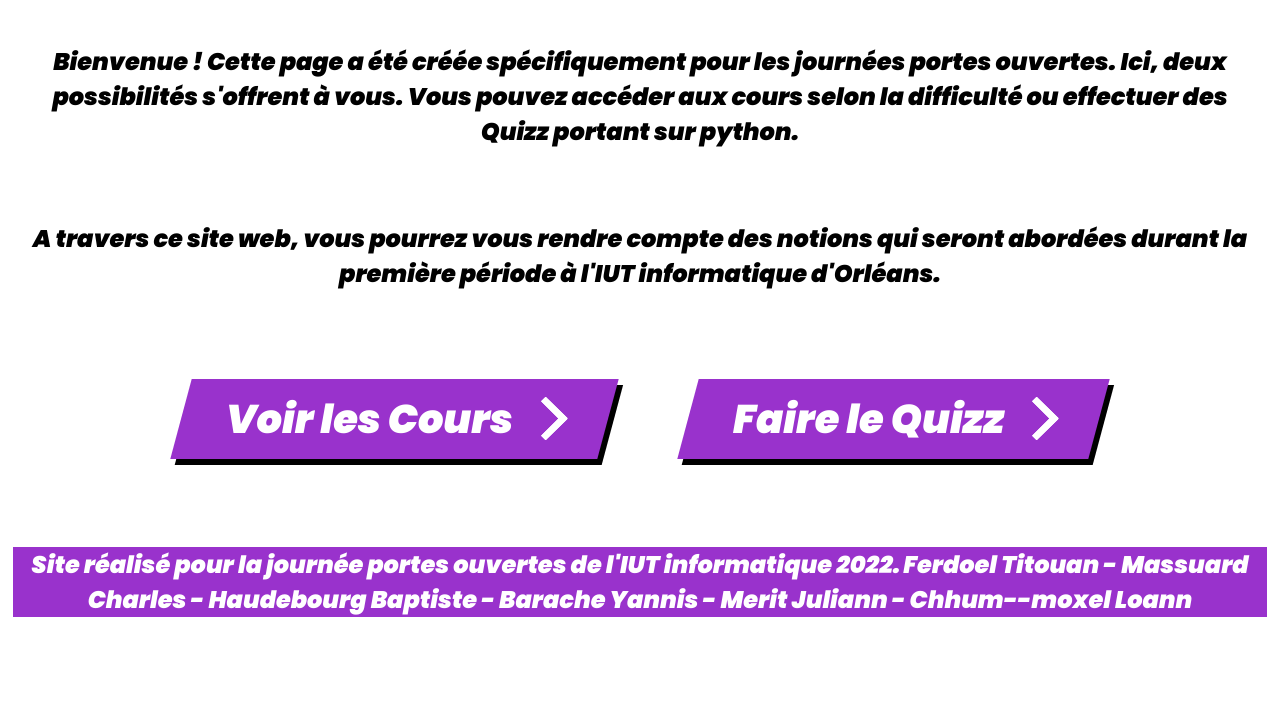
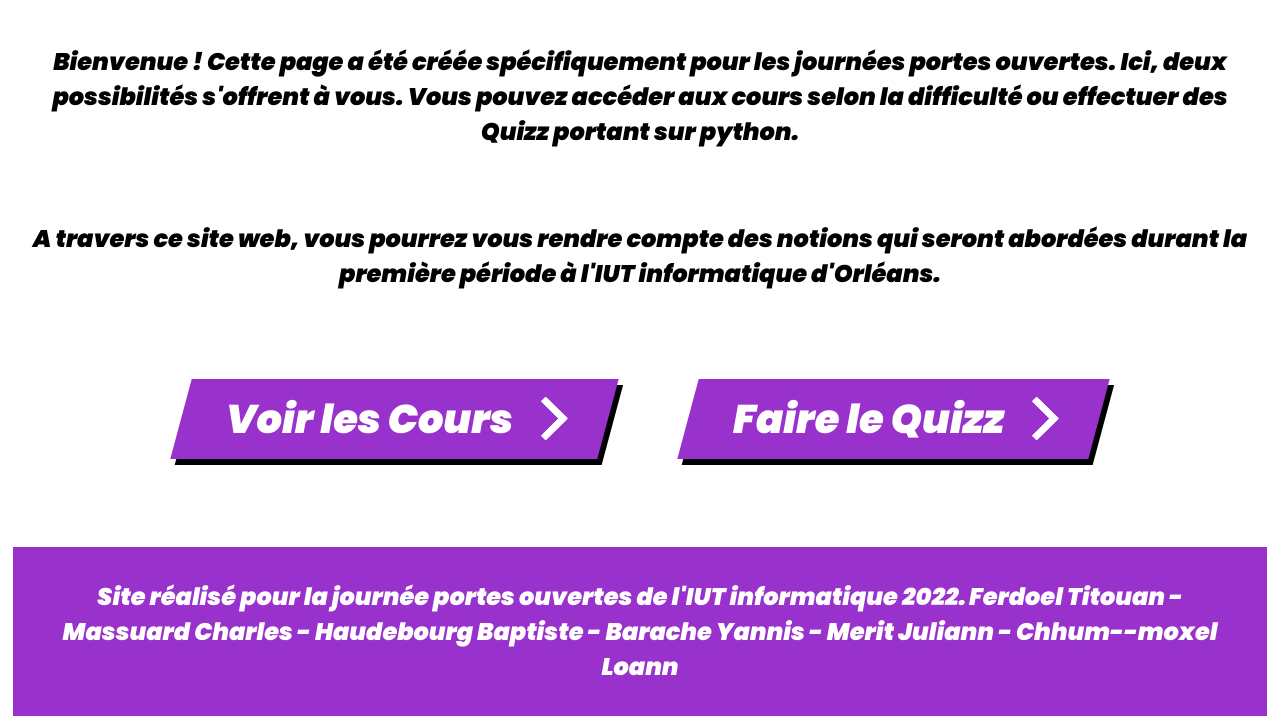
Before and after one commit to Jujua31/SAE_JPO, a plain HTML site: page accueil.html in a window 1280 px wide. Shown: the part 320-1044 px from the top of the page. Before the commit the page ends 945 px from the top, so only its background shows below. Drawn offline with Linux system fonts and the light colour scheme.

Commit message:
Update accueil.css

```diff
--- a/accueil.css
+++ b/accueil.css
@@ -47,7 +47,7 @@ footer {
     color: white;
     background-color: darkorchid;
     margin: 5px;
-    padding: 0em;
+    padding: 2em;
     text-align: center;
 }
 
```
